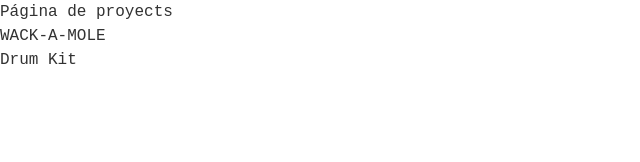
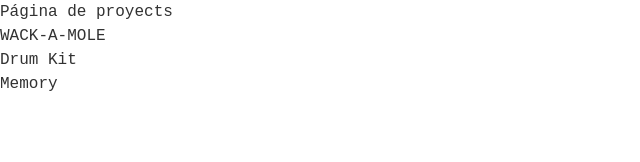
Before and after one commit to Fernandojbf123/mywebpage, a React (Vite) app: page /projects in a window 1280 px wide. Shown: the top 162 px of the page, without its empty margins (0-640 px from the left). Built offline with nearby package versions, Linux system fonts and the light colour scheme.

Commit message:
I modified gitignore to test the autoupdate functionality with hostinger

```diff
--- a/src/pages/Projects.jsx
+++ b/src/pages/Projects.jsx
@@ -13,6 +13,9 @@ const Projects = () => {
         <div>
           <Link to="/drumkit">Drum Kit</Link>
         </div>
+        <div>
+          <Link to="www.bellodev/memory_js">Memory</Link>
+        </div>
 
     </div>
   )
```
Also changed, not shown: 92 other files (tests, documents, lock files or other folders).
